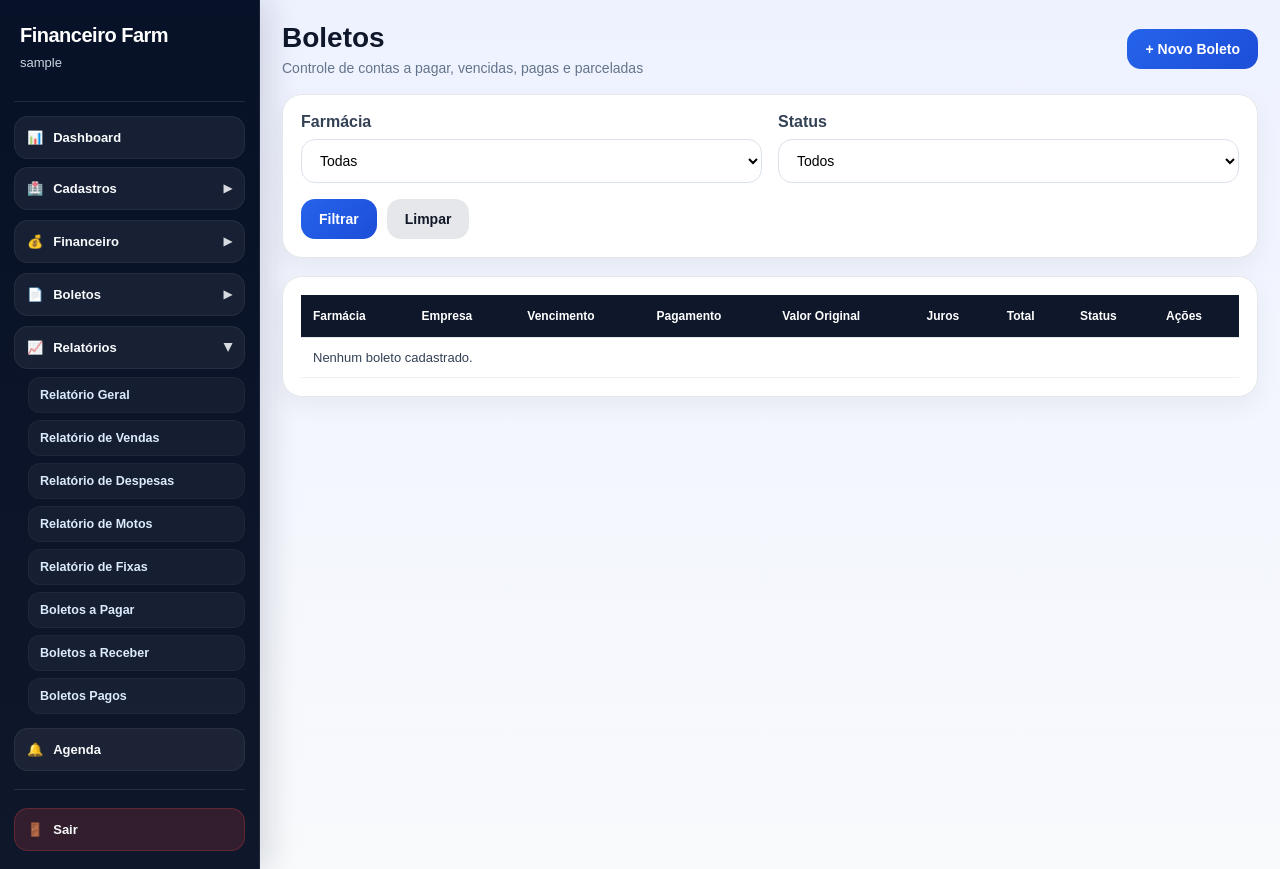
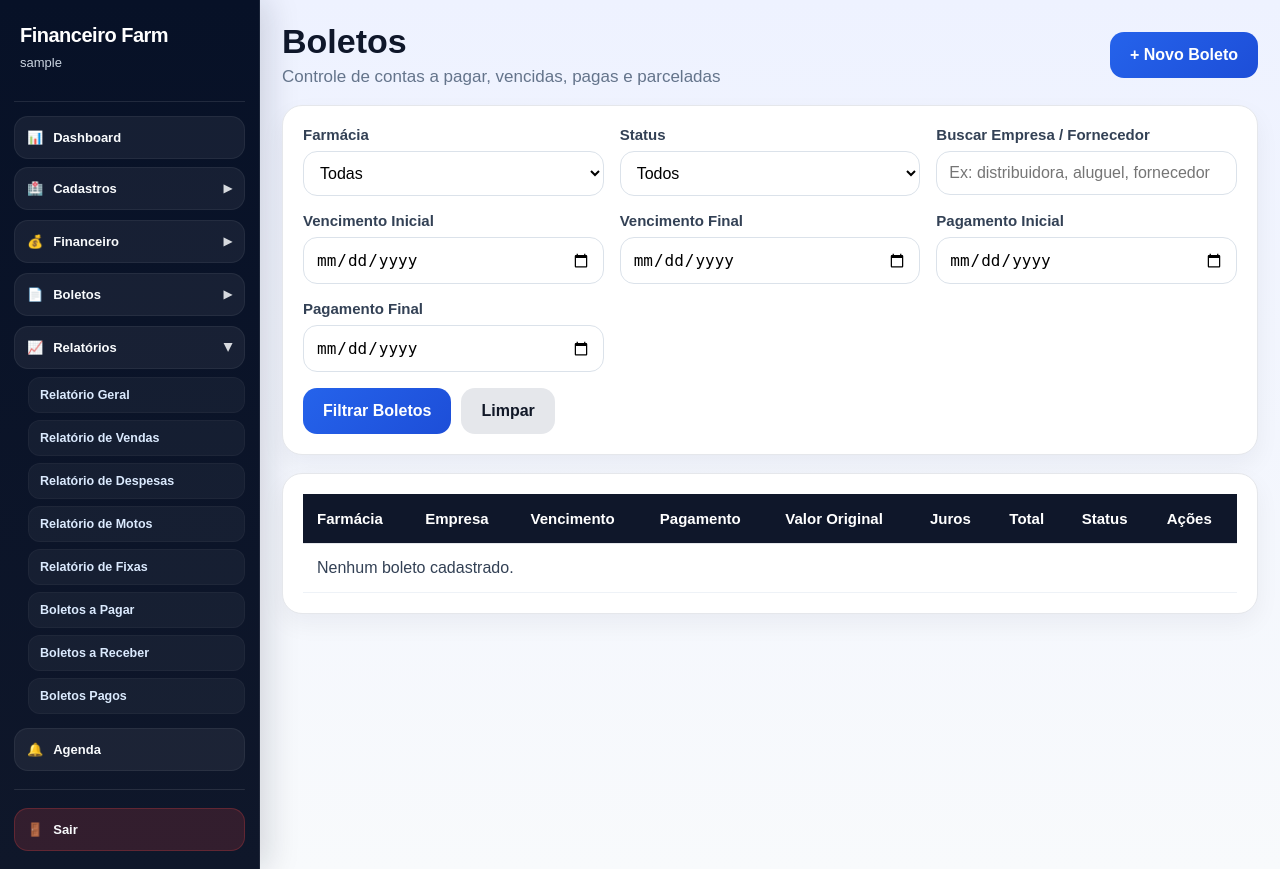
Before and after one commit to Mauricio3114/Financeiro_Farm, a Flask app: page /boletos/ in a window 1280 px wide. Run offline with Flask 3, Linux system fonts and the light colour scheme; the visitor is signed in with stand-in values (Sample User, id 1); data that the repository does not hold is empty.

Commit message:
Melhorias boletos filtros pagamentos excel e interface

```diff
--- a/app/routes/boletos.py
+++ b/app/routes/boletos.py
@@ -40,6 +40,16 @@ def gerar_nome_parcela(nome_base, numero, total):
     return f"{nome_base} ({numero}/{total})"
 
 
+def parse_date(value):
+    try:
+        if value:
+            return datetime.strptime(value, "%Y-%m-%d").date()
+    except ValueError:
+        return None
+
+    return None
+
+
 @boletos_bp.route("/")
 @login_required
 def listar_boletos():
@@ -48,6 +58,12 @@ def listar_boletos():
 
     filtro_farmacia_id = request.args.get("farmacia_id", type=int)
     filtro_status = request.args.get("status", "").strip()
+    filtro_empresa = request.args.get("empresa", "").strip()
+
+    vencimento_inicio = parse_date(request.args.get("vencimento_inicio"))
+    vencimento_fim = parse_date(request.args.get("vencimento_fim"))
+    pagamento_inicio = parse_date(request.args.get("pagamento_inicio"))
+    pagamento_fim = parse_date(request.args.get("pagamento_fim"))
 
     boletos = []
 
@@ -56,6 +72,21 @@ def listar_boletos():
 
         if filtro_farmacia_id:
             query = query.filter(Boleto.farmacia_id == filtro_farmacia_id)
+
+        if filtro_empresa:
+            query = query.filter(Boleto.empresa_nome.ilike(f"%{filtro_empresa}%"))
+
+        if vencimento_inicio:
+            query = query.filter(Boleto.data_vencimento >= vencimento_inicio)
+
+        if vencimento_fim:
+            query = query.filter(Boleto.data_vencimento <= vencimento_fim)
+
+        if pagamento_inicio:
+            query = query.filter(Boleto.data_pagamento >= pagamento_inicio)
+
+        if pagamento_fim:
+            query = query.filter(Boleto.data_pagamento <= pagamento_fim)
 
         boletos = query.order_by(Boleto.data_vencimento.asc()).all()
 
@@ -73,6 +104,11 @@ def listar_boletos():
         farmacias=farmacias,
         filtro_farmacia_id=filtro_farmacia_id,
         filtro_status=filtro_status,
+        filtro_empresa=filtro_empresa,
+        vencimento_inicio=request.args.get("vencimento_inicio", ""),
+        vencimento_fim=request.args.get("vencimento_fim", ""),
+        pagamento_inicio=request.args.get("pagamento_inicio", ""),
+        pagamento_fim=request.args.get("pagamento_fim", ""),
         hoje=date.today()
     )
 
--- a/app/static/style.css
+++ b/app/static/style.css
@@ -49,11 +49,11 @@ body {
     text-decoration: none;
     color: #f8fafc;
     background: linear-gradient(90deg, rgba(255,255,255,0.08), rgba(255,255,255,0.03));
-    padding: 14px 12px;
+    padding: 16px 14px;
     border-radius: 14px;
     transition: 0.2s ease;
-    font-weight: 700;
-    font-size: 14px;
+    font-weight: 800;
+    font-size: 16px;
     border: 1px solid rgba(255,255,255,0.05);
 }
 
@@ -77,7 +77,7 @@ body {
 
 .page-title {
     margin: 0;
-    font-size: 38px;
+    font-size: 44px;
     font-weight: 900;
     color: #0f172a;
 }
@@ -85,7 +85,7 @@ body {
 .page-subtitle {
     margin: 8px 0 0;
     color: #64748b;
-    font-size: 16px;
+    font-size: 18px;
 }
 
 .section-title {
@@ -194,7 +194,7 @@ body {
 
 .card h2 {
     margin: 0;
-    font-size: 19px;
+    font-size: 26px;
     color: #0f172a;
     font-weight: 900;
     line-height: 1.25;
@@ -344,10 +344,10 @@ table {
 
 table th,
 table td {
-    padding: 14px 12px;
+    padding: 16px 14px;
     border-bottom: 1px solid #e5e7eb;
     text-align: left;
-    font-size: 14px;
+    font-size: 16px;
     vertical-align: top;
 }
 
@@ -393,10 +393,10 @@ table th {
 .form-group select,
 .form-group textarea {
     width: 100%;
-    padding: 12px 14px;
+    padding: 14px 16px;
     border: 1px solid #dbe2ea;
     border-radius: 14px;
-    font-size: 14px;
+    font-size: 16px;
     outline: none;
     background: #fff;
 }
@@ -447,19 +447,19 @@ table th {
 
 .btn {
     display: inline-block;
-    padding: 12px 18px;
+    padding: 14px 20px;
     border-radius: 14px;
     text-decoration: none;
     border: none;
     cursor: pointer;
     font-weight: 800;
-    font-size: 14px;
+    font-size: 16px;
     transition: 0.2s;
 }
 
 .btn-small {
-    padding: 8px 12px;
-    font-size: 12px;
+    padding: 10px 14px;
+    font-size: 14px;
 }
 
 .btn-primary {
@@ -595,7 +595,7 @@ table th {
 .login-card h1 {
     margin-top: 0;
     margin-bottom: 10px;
-    font-size: 32px;
+    font-size: 38px;
     text-align: center;
 }
 
--- a/app/templates/boletos.html
+++ b/app/templates/boletos.html
@@ -15,21 +15,21 @@
 
 .page-header-premium h1 {
     margin: 0;
-    font-size: 28px;
+    font-size: 34px;
     color: #0f172a;
 }
 
 .page-header-premium p {
     margin: 6px 0 0 0;
     color: #64748b;
-    font-size: 14px;
+    font-size: 17px;
 }
 
 .premium-card {
     background: #ffffff;
     border: 1px solid #e5e7eb;
     border-radius: 20px;
-    padding: 18px;
+    padding: 20px;
     box-shadow: 0 10px 24px rgba(15, 23, 42, 0.05);
     margin-bottom: 18px;
 }
@@ -47,16 +47,16 @@
     background: #0f172a;
     color: #ffffff;
     text-align: left;
-    padding: 14px 12px;
-    font-size: 12px;
-    font-weight: 800;
+    padding: 16px 14px;
+    font-size: 15px;
+    font-weight: 900;
     white-space: nowrap;
 }
 
 .premium-table tbody td {
-    padding: 12px;
+    padding: 15px 14px;
     border-bottom: 1px solid #eef2f7;
-    font-size: 13px;
+    font-size: 16px;
     color: #334155;
     vertical-align: top;
 }
@@ -68,27 +68,27 @@
 .empresa-bloco {
     display: flex;
     flex-direction: column;
-    gap: 4px;
+    gap: 5px;
 }
 
 .empresa-bloco strong {
     color: #0f172a;
-    font-size: 14px;
+    font-size: 17px;
 }
 
 .empresa-bloco small {
     color: #64748b;
-    font-size: 12px;
+    font-size: 14px;
 }
 
 .badge-soft {
     display: inline-flex;
     align-items: center;
     gap: 6px;
-    padding: 5px 10px;
+    padding: 7px 12px;
     border-radius: 999px;
-    font-size: 11px;
-    font-weight: 800;
+    font-size: 13px;
+    font-weight: 900;
     width: fit-content;
 }
 
@@ -115,29 +115,40 @@
 .actions-column-premium {
     display: flex;
     flex-direction: column;
-    gap: 8px;
-    min-width: 190px;
+    gap: 9px;
+    min-width: 210px;
 }
 
 .pay-form-premium {
     display: flex;
     flex-direction: column;
-    gap: 6px;
+    gap: 7px;
     background: #f8fafc;
     border: 1px solid #e5e7eb;
     border-radius: 14px;
-    padding: 10px;
+    padding: 12px;
 }
 
 .money-strong {
-    font-weight: 800;
+    font-weight: 900;
     color: #0f172a;
 }
 
 .filters-inline-premium {
     display: grid;
-    grid-template-columns: 1fr 1fr;
+    grid-template-columns: repeat(3, 1fr);
     gap: 16px;
+}
+
+.form-group label {
+    font-size: 15px;
+    font-weight: 800;
+}
+
+.form-group input,
+.form-group select {
+    font-size: 16px;
+    padding: 12px;
 }
 
 .form-actions-inline {
@@ -169,6 +180,7 @@
 
 <div class="premium-card">
     <form method="GET" class="filters-inline-premium">
+
         <div class="form-group">
             <label>Farmácia</label>
             <select name="farmacia_id">
@@ -191,8 +203,33 @@
             </select>
         </div>
 
+        <div class="form-group">
+            <label>Buscar Empresa / Fornecedor</label>
+            <input type="text" name="empresa" value="{{ filtro_empresa or '' }}" placeholder="Ex: distribuidora, aluguel, fornecedor">
+        </div>
+
+        <div class="form-group">
+            <label>Vencimento Inicial</label>
+            <input type="date" name="vencimento_inicio" value="{{ vencimento_inicio }}">
+        </div>
+
+        <div class="form-group">
+            <label>Vencimento Final</label>
+            <input type="date" name="vencimento_fim" value="{{ vencimento_fim }}">
+        </div>
+
+        <div class="form-group">
+            <label>Pagamento Inicial</label>
+            <input type="date" name="pagamento_inicio" value="{{ pagamento_inicio }}">
+        </div>
+
+        <div class="form-group">
+            <label>Pagamento Final</label>
+            <input type="date" name="pagamento_fim" value="{{ pagamento_fim }}">
+        </div>
+
         <div class="form-actions-inline">
-            <button type="submit" class="btn btn-primary">Filtrar</button>
+            <button type="submit" class="btn btn-primary">Filtrar Boletos</button>
             <a href="{{ url_for('boletos.listar_boletos') }}" class="btn btn-secondary">Limpar</a>
         </div>
     </form>
```
